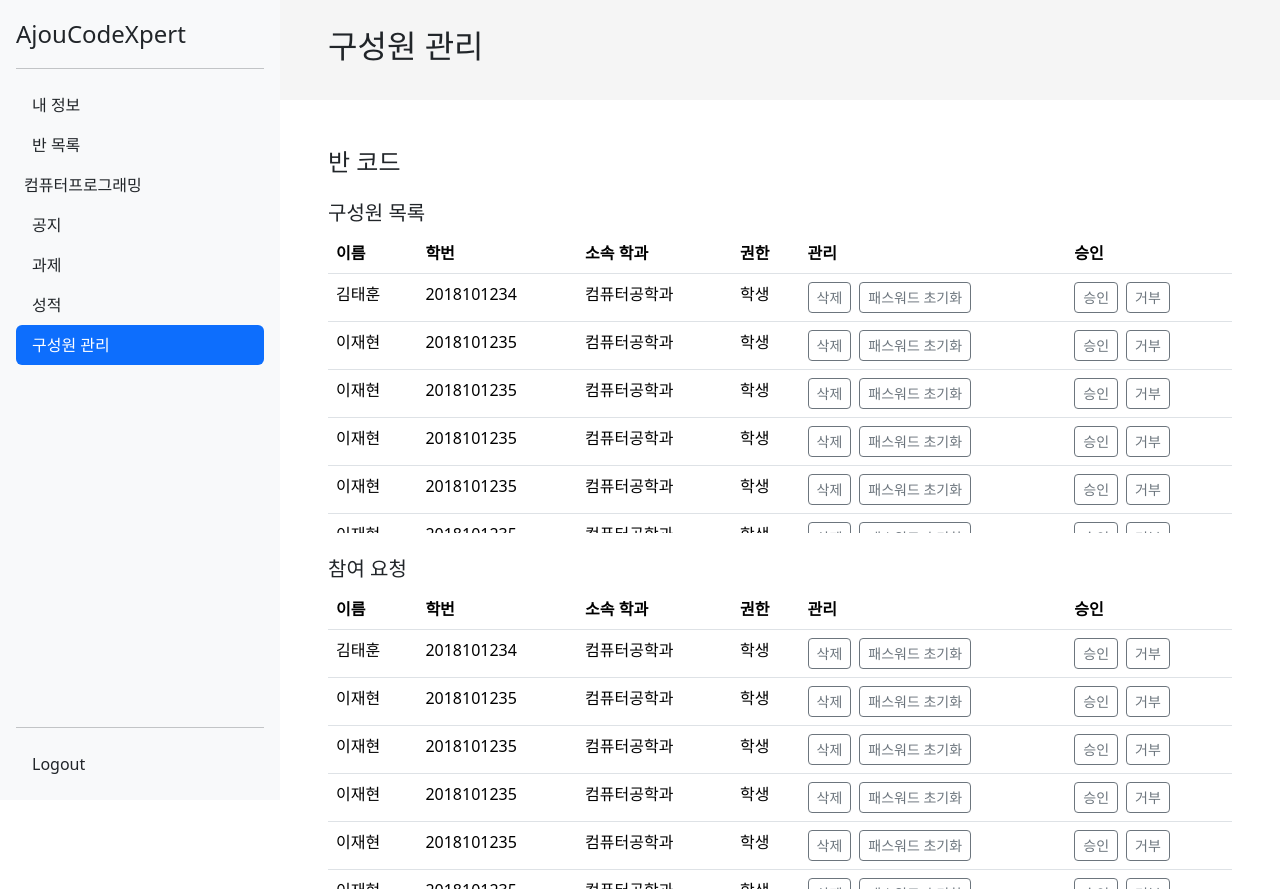
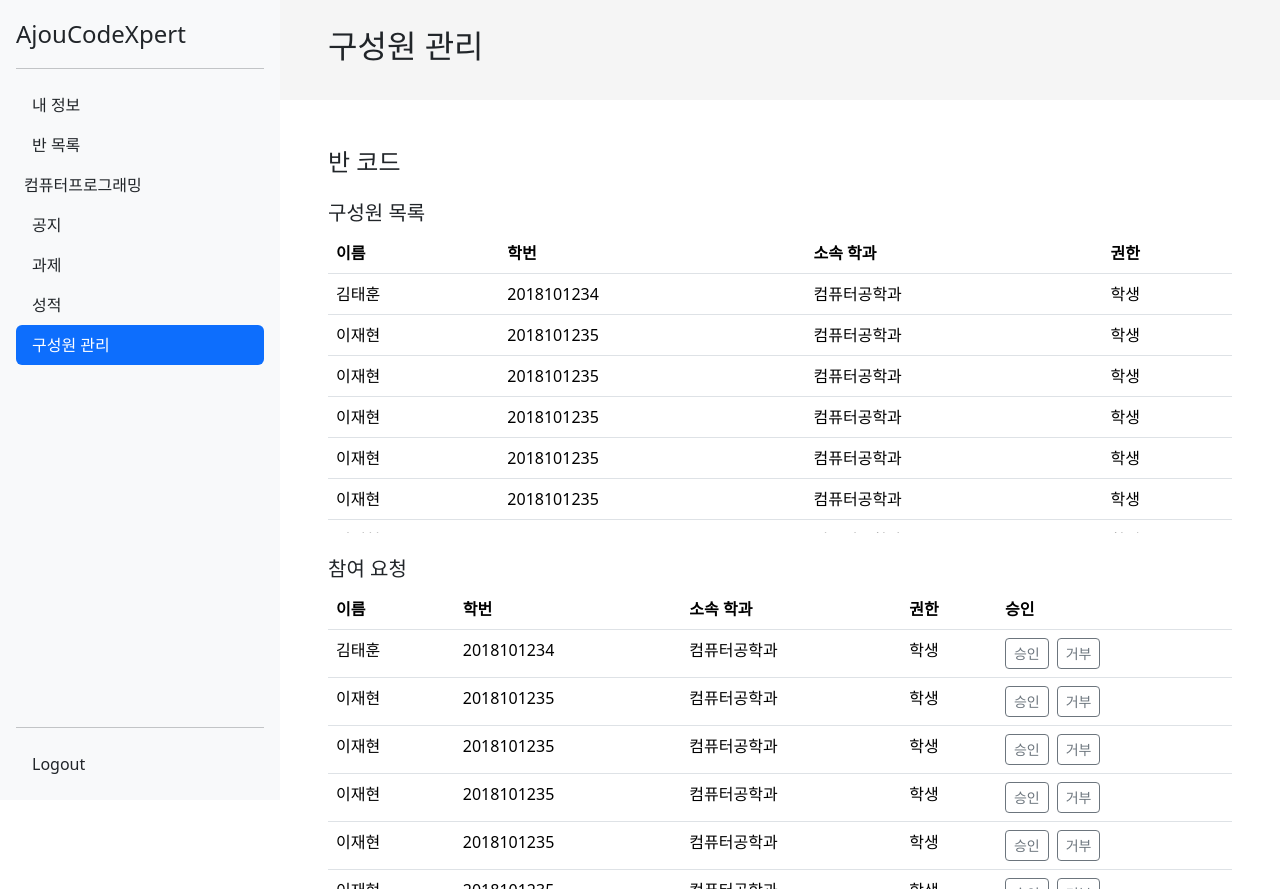
Before and after one commit to 2023-Fall-SE-CodeMates/AjouCodeXpert_Web, a React (Create React App) app: page /classes/1/members in a window 1280 px wide. Built offline with nearby package versions, Linux system fonts and the light colour scheme.

Commit message:
Table의 일부 열을 조건에 따라 보이거나 숨김

```diff
--- a/src/components/table/ClassTable.jsx
+++ b/src/components/table/ClassTable.jsx
@@ -6,19 +6,19 @@ import PropTypes from "prop-types";
 
 ClassTable.propTypes = {
   rows: PropTypes.arrayOf(PropTypes.object).isRequired,
+  showAcceptRequestButton: PropTypes.bool.isRequired,
+  deleteRequest: PropTypes.bool, // 반 개설 TA만 반 삭제 요청 가능
 };
 
-// TODO: 특정 열을 보여줄지 말지 props로 처리하기, 개설 TA 또는 개설 요청 TA
-// TODO: tr의 key를 classId로 처리해야 할 듯
 // subjectName, subjectCode, name, classId(key)
-function ClassTable({ rows }) {
+function ClassTable({ rows, showAcceptRequestButton, deleteRequest }) {
   return (
     <table className="table">
       <thead>
         <tr>
           <th>과목명</th>
           <th>과목 코드</th>
-          <th>개설 TA</th>
+          <th>{showAcceptRequestButton ? "개설 요청 TA" : "개설 TA"}</th>
           <th>요청 승인/거부</th>
         </tr>
       </thead>
@@ -28,12 +28,16 @@ function ClassTable({ rows }) {
             <td>{row.subjectName}</td>
             <td>{row.subjectCode}</td>
             <td>{row.name}</td>
-            <td>
-              <button className="btn btn-outline-secondary btn-sm me-2">
-                승인
-              </button>
-              <button className="btn btn-outline-secondary btn-sm">거부</button>
-            </td>
+            {showAcceptRequestButton && (
+              <td>
+                <button className="btn btn-outline-secondary btn-sm me-2">
+                  승인
+                </button>
+                <button className="btn btn-outline-secondary btn-sm">
+                  거부
+                </button>
+              </td>
+            )}
           </tr>
         ))}
       </tbody>
--- a/src/components/table/MemberTable.jsx
+++ b/src/components/table/MemberTable.jsx
@@ -7,12 +7,12 @@ import PropTypes from "prop-types";
 
 MemberTable.propTypes = {
   rows: PropTypes.arrayOf(PropTypes.object).isRequired,
+  showAdminButton: PropTypes.bool.isRequired,
+  showAcceptRequestButton: PropTypes.bool.isRequired,
 };
 
-// TODO: 특정 열을 보여줄지 말지 props로 처리하기
-// TODO: tr의 key를 학번이 아닌 학생의 id로 처리해야 할 듯
 // name, studentCode, major, role, id(key)
-function MemberTable({ rows }) {
+function MemberTable({ rows, showAdminButton, showAcceptRequestButton }) {
   return (
     <table className="table">
       <thead>
@@ -21,8 +21,8 @@ function MemberTable({ rows }) {
           <th>학번</th>
           <th>소속 학과</th>
           <th>권한</th>
-          <th>관리</th>
-          <th>승인</th>
+          {showAdminButton && <th>관리</th>}
+          {showAcceptRequestButton && <th>승인</th>}
         </tr>
       </thead>
       <tbody>
@@ -32,6 +32,7 @@ function MemberTable({ rows }) {
             <td>{row.studentCode}</td>
             <td>{row.major}</td>
             <td>{row.role}</td>
+            {showAdminButton && (
               <td>
                 <button className="btn btn-outline-secondary btn-sm me-2">
                   삭제
@@ -40,12 +41,17 @@ function MemberTable({ rows }) {
                   패스워드 초기화
                 </button>
               </td>
+            )}
+            {showAcceptRequestButton && (
               <td>
                 <button className="btn btn-outline-secondary btn-sm me-2">
                   승인
                 </button>
-              <button className="btn btn-outline-secondary btn-sm">거부</button>
+                <button className="btn btn-outline-secondary btn-sm">
+                  거부
+                </button>
               </td>
+            )}
           </tr>
         ))}
       </tbody>
--- a/src/components/table/StudentScoreTable.jsx
+++ b/src/components/table/StudentScoreTable.jsx
@@ -1,3 +1,5 @@
+// 학생 점수 테이블
+// 제출 확인 페이지(TA)
 import React from "react";
 import PropTypes from "prop-types";
 import { useParams, Link } from "react-router-dom";
--- a/src/pages/admin/UserListPage.jsx
+++ b/src/pages/admin/UserListPage.jsx
@@ -127,7 +127,11 @@ function UserListPage(props) {
                 style.tableBox
               )}
             >
-              <MemberTable rows={members} />
+              <MemberTable
+                rows={members}
+                showAdminButton={true}
+                showAcceptRequestButton={false}
+              />
             </div>
           </div>
         </div>
--- a/src/pages/ta/MemberManagementPage.jsx
+++ b/src/pages/ta/MemberManagementPage.jsx
@@ -96,7 +96,11 @@ function MemberManagementPage(props) {
               style.tableBox
             )}
           >
-            <MemberTable rows={members} />
+            <MemberTable
+              rows={members}
+              showAdminButton={false}
+              showAcceptRequestButton={false}
+            />
           </div>
           {/* 참여 요청 */}
           <h5 className="mt-4">참여 요청</h5>
@@ -106,7 +110,11 @@ function MemberManagementPage(props) {
               style.tableBox
             )}
           >
-            <MemberTable rows={members} />
+            <MemberTable
+              rows={members}
+              showAdminButton={false}
+              showAcceptRequestButton={true}
+            />
           </div>
         </div>
       </div>
--- a/src/pages/ta/SubmissionCheckPage.jsx
+++ b/src/pages/ta/SubmissionCheckPage.jsx
@@ -4,7 +4,7 @@ import style from "styles/pages/ta/SubmissionCheckPage.module.css";
 import cn from "classnames";
 import Sidebar from "components/Sidebar";
 import Titlebar from "components/Titlebar";
-import { useParams } from "react-router-dom";
+import { Link, useParams } from "react-router-dom";
 import StudentScoreTable from "components/table/StudentScoreTable";
 
 function SubmissionCheckPage(props) {
@@ -32,10 +32,20 @@ function SubmissionCheckPage(props) {
     <div className="d-flex flex-row">
       <Sidebar classId={classId} subjectName="컴퓨터프로그래밍" />
       <div className="flex-fill d-flex flex-column">
-        <Titlebar title="구성원 관리" />
+        <Titlebar title="제출 확인" />
         <div className="container px-5">
           {/* 구성원 목록 */}
-          <h5 className="mt-5">1주차 과제</h5>
+          <div className="mt-5 mb-3">
+            <div className="d-flex flex-row justify-content-between align-items-center">
+              <h4>1주차 과제</h4>
+              <Link
+                to={`/classes/${classId}/scores`}
+                className="btn btn-outline-secondary me-2"
+              >
+                성적 페이지로 돌아가기
+              </Link>
+            </div>
+          </div>
           <div
             className={cn(
               "overflow-x-scroll overflow-y-scroll",
```
Lines whose indentation alone changed are shown as unchanged.
